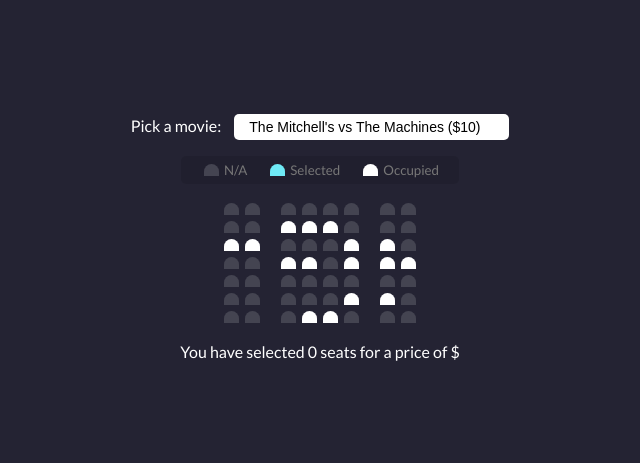
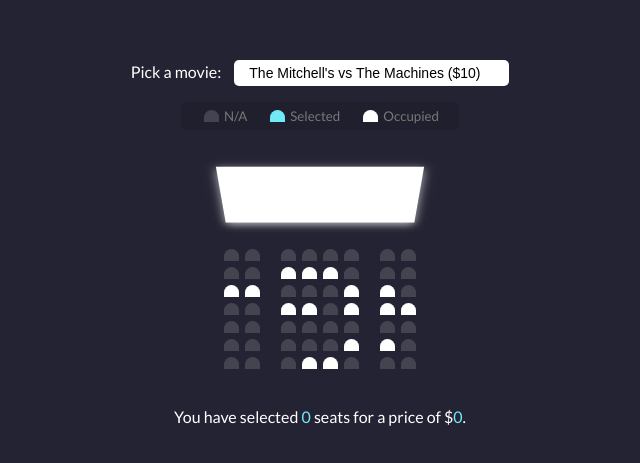
Before and after one commit to natestrong/vanilla-js-projects, a plain HTML site: page 02-movie-seat-booking/index.html in a window 1280 px wide. Shown: the part 155-618 px from the top of the page, without its empty margins (320-960 px from the left). Drawn offline with Linux system fonts and the light colour scheme.

Commit message:
movie theatre

```diff
--- a/02-movie-seat-booking/index.html
+++ b/02-movie-seat-booking/index.html
@@ -37,7 +37,9 @@
         </ul>
 
         <div class='container'>
-            <div class='screen'>
+
+            <div class='screen'></div>
+
             <div class='row'>
                 <div class='seat'></div>
                 <div class='seat'></div>
@@ -115,9 +117,8 @@
                 <div class='seat'></div>
             </div>
         </div>
-        </div>
 
-        <p class='text'>You have selected <span id='count'>0</span> seats for a price of $<span id='price'></span></p>
+        <p class='text'>You have selected <span id='count'>0</span> seats for a price of $<span id='price'>0</span>.</p>
 
         <script src='index.js'></script>
     </body>
--- a/02-movie-seat-booking/index.js
+++ b/02-movie-seat-booking/index.js
@@ -0,0 +1,9 @@
+const containerEl = document.querySelector('.container');
+const seatsEl = document.querySelectorAll('.row .seat:not(.occupied)');
+const countEl = document.getElementById('count');
+const totalEl = document.getElementById('total');
+const movieSelectEl = document.getElementById('movie');
+
+const ticketPrice = movieSelectEl.value;
+
+console.log(Number(ticketPrice));
--- a/02-movie-seat-booking/style.css
+++ b/02-movie-seat-booking/style.css
@@ -31,6 +31,11 @@ body {
     -moz-appearance: none;
     -webkit-appearance: none;
     appearance: none;
+}
+
+.container {
+    perspective: 500px;
+    margin-bottom: 30px;
 }
 
 .seat {
@@ -92,3 +97,20 @@ body {
 .row {
     display: flex;
 }
+
+.screen {
+    background-color: white;
+    height: 70px;
+    width: 100%;
+    margin: 15px 0;
+    transform: rotateX(-45deg);
+    box-shadow: 0 3px 10px rgba(255, 255, 255, 0.7);
+}
+
+p.text {
+    margin: 5px 0;
+}
+
+p.text span {
+    color: #6feaf6;
+}
```
Lines whose indentation alone changed are shown as unchanged.
